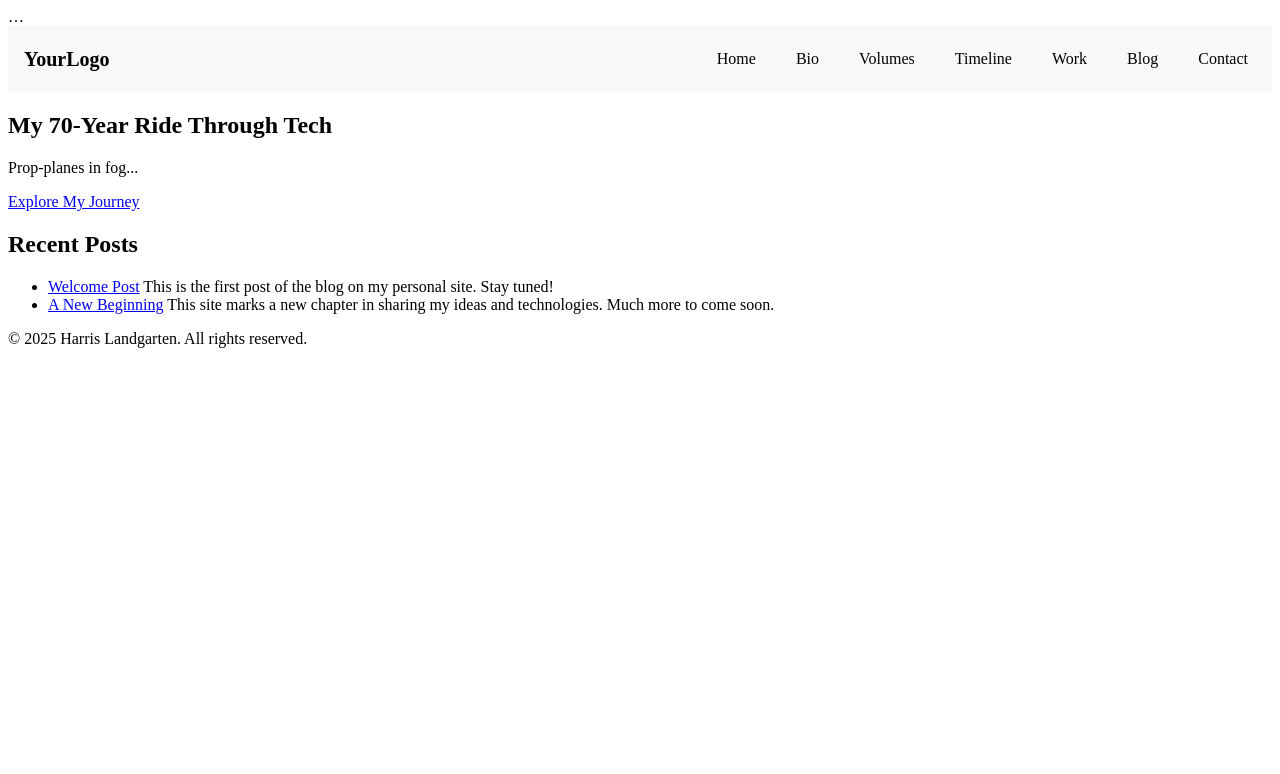
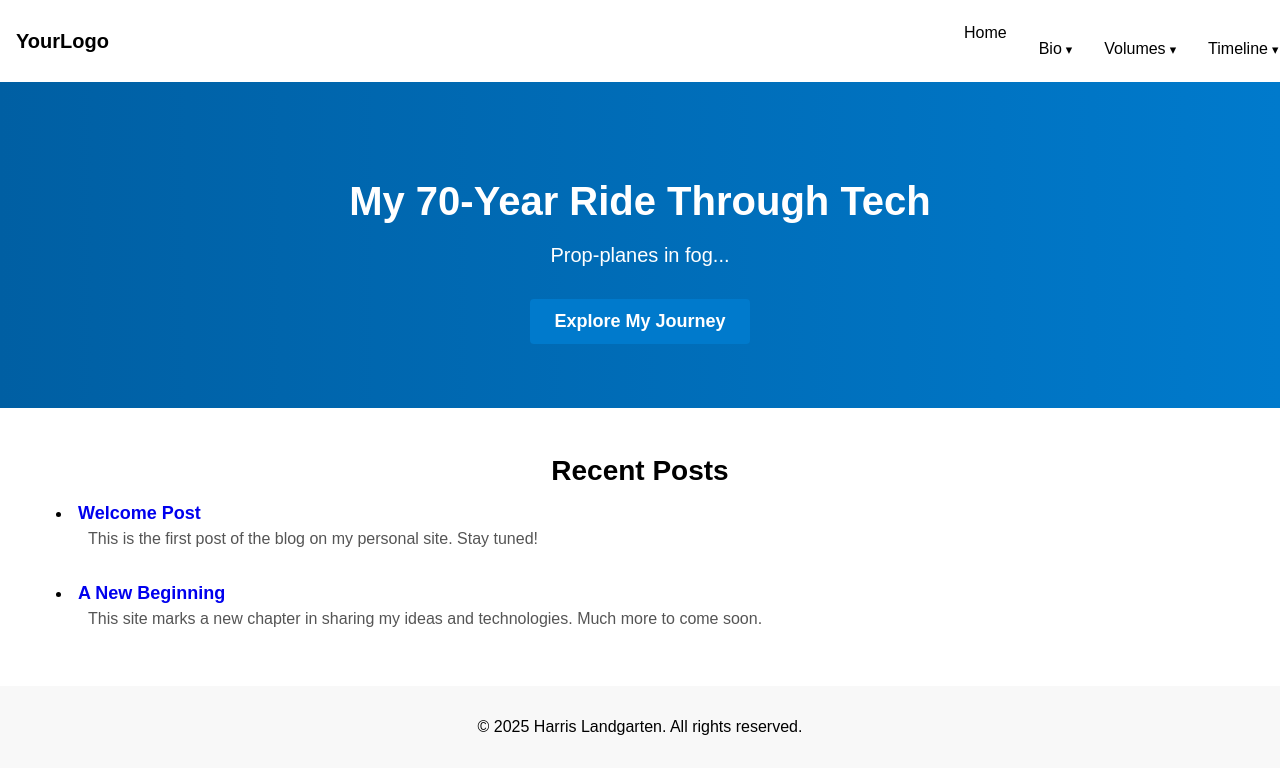
Before and after one commit to hlandgarten/hlandgarten.github.io, a Jekyll site: the page built from index.md, in a window 1280 px wide. Shown: the top 774 px of the page. Built offline with Jekyll 4.4.1, drawn with Linux system fonts in a browser that asks for light colours.

Commit message:
fix scripts 5

```diff
--- a/_layouts/home.html
+++ b/_layouts/home.html
@@ -1,81 +1,86 @@
 <!DOCTYPE html>
 <html lang="en">
 <head>
-  …
+  <meta charset="utf-8">
+  <meta name="viewport" content="width=device-width, initial-scale=1">
+  <title>{{ page.title | default: site.title }}</title>
+  <link rel="stylesheet" href="{{ '/assets/css/styles.css' | relative_url }}">
   <style>
-    /* Header flex‐container so nav and logo line up */
+    /* Header + nav layout */
     .site-header {
       display: flex;
       align-items: center;
       justify-content: space-between;
       padding: 1rem;
-      background: #f8f8f8;
+      background: #fff;
+      position: relative;
+      z-index: 100;
     }
+    .logo a { font-size: 1.25rem; font-weight: bold; text-decoration: none; color: #000; }
 
-    .logo a {
-      font-size: 1.25rem;
-      font-weight: bold;
-      text-decoration: none;
-      color: inherit;
-    }
-
-    /* Nav styling */
-    .site-nav {
-      position: relative;
-    }
+    /* Primary nav */
     .site-nav > ul {
       display: flex;
-      gap: 1.5rem;
+      gap: 2rem;
       margin: 0;
       padding: 0;
       list-style: none;
     }
-    .site-nav li {
-      position: relative;
-    }
+    .site-nav li { position: relative; }
     .site-nav a {
+      color: #000;
       text-decoration: none;
-      padding: 0.5rem;
+      padding: 0.5rem 0;
       display: block;
-      color: inherit;
     }
 
-    /* Dropdown (desktop) */
+    /* Submenu (desktop) */
     .site-nav .sub-menu {
       display: none;
       position: absolute;
       top: 100%;
       left: 0;
       min-width: 100%;
-      background: white;
+      background: #fff;
       box-shadow: 0 2px 6px rgba(0,0,0,0.1);
-      z-index: 1000;
+      padding: 0.5rem 0;
+      z-index: 200;
+      white-space: nowrap;
     }
+    /* Keep it open on hover */
     .site-nav .has-sub:hover > .sub-menu,
     .site-nav .sub-menu:hover {
       display: block;
     }
+    /* Highlight submenu items */
+    .site-nav .sub-menu li a:hover {
+      background: #f0f0f0;
+      color: #007acc;
+    }
 
-    /* Mobile override */
+    /* Ensure overflow for dropdowns */
+    .site-header, .site-nav { overflow: visible; }
+
+    /* Mobile: stack nav */
     @media (max-width: 767px) {
-      .site-header {
-        flex-direction: column;
-      }
-      .site-nav > ul {
-        flex-direction: column;
+      .site-header { flex-direction: column; align-items: flex-start; }
+      .site-nav > ul { flex-direction: column; width: 100%; }
+      .site-nav .sub-menu {
+        position: static;
+        box-shadow: none;
+        padding-left: 1rem;
       }
     }
   </style>
 </head>
 <body>
   <header class="site-header">
-    <div class="logo"><a href="{{ '/' | relative_url }}">YourLogo</a></div>
-
+    <div class="logo">
+      <a href="{{ '/' | relative_url }}">YourLogo</a>
+    </div>
     <nav class="site-nav">
       <ul>
-        <li class="has-sub">
-          <a href="{{ '/' | relative_url }}">Home</a>
-        </li>
+        <li><a href="{{ '/' | relative_url }}">Home</a></li>
         {% assign items = site.data.navigation %}
         {% for item in items %}
         <li class="has-sub">
@@ -92,11 +97,6 @@
       </ul>
     </nav>
   </header>
-
-  <!-- hero + content… -->
-
-</body>
-</html>
 
   <!-- Expose taglines to JS -->
   <script>window.taglines = {{ site.data.taglines | jsonify }};</script>
```
Also changed, not shown: 3 other files.
